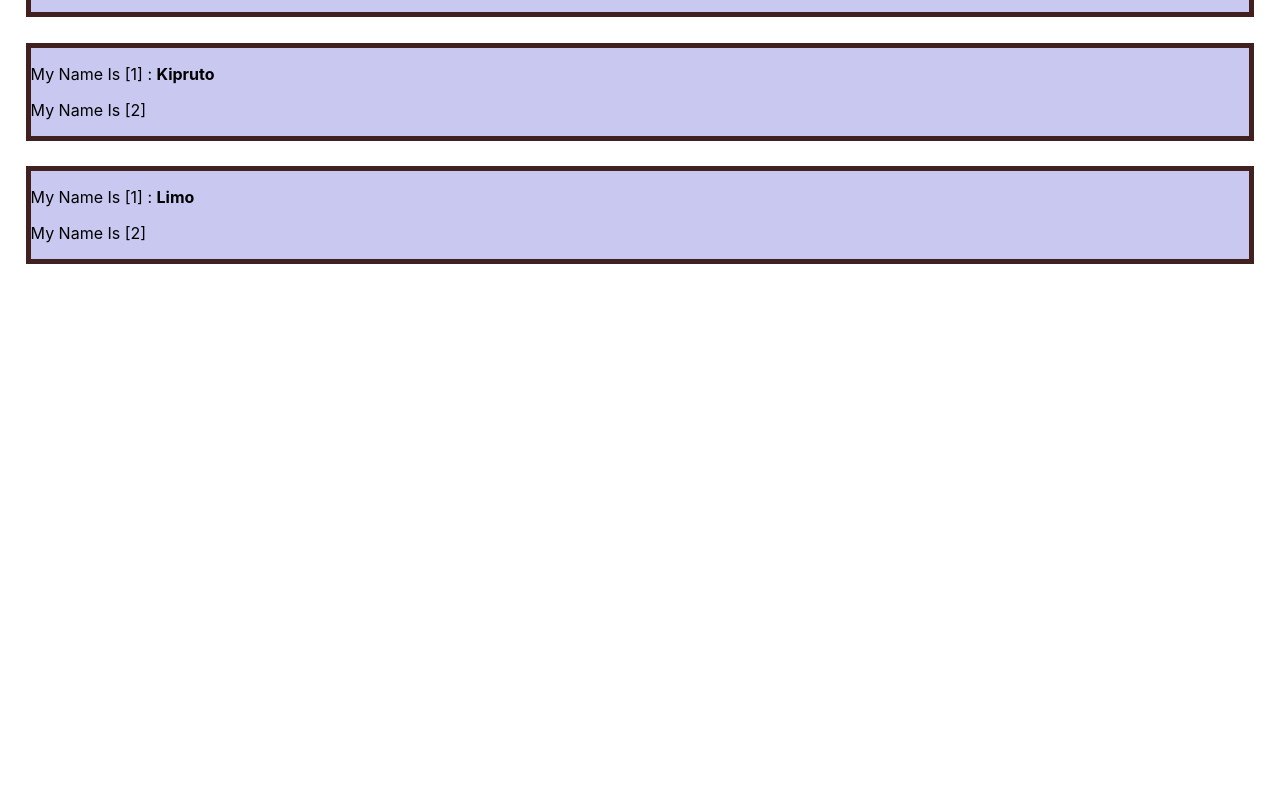
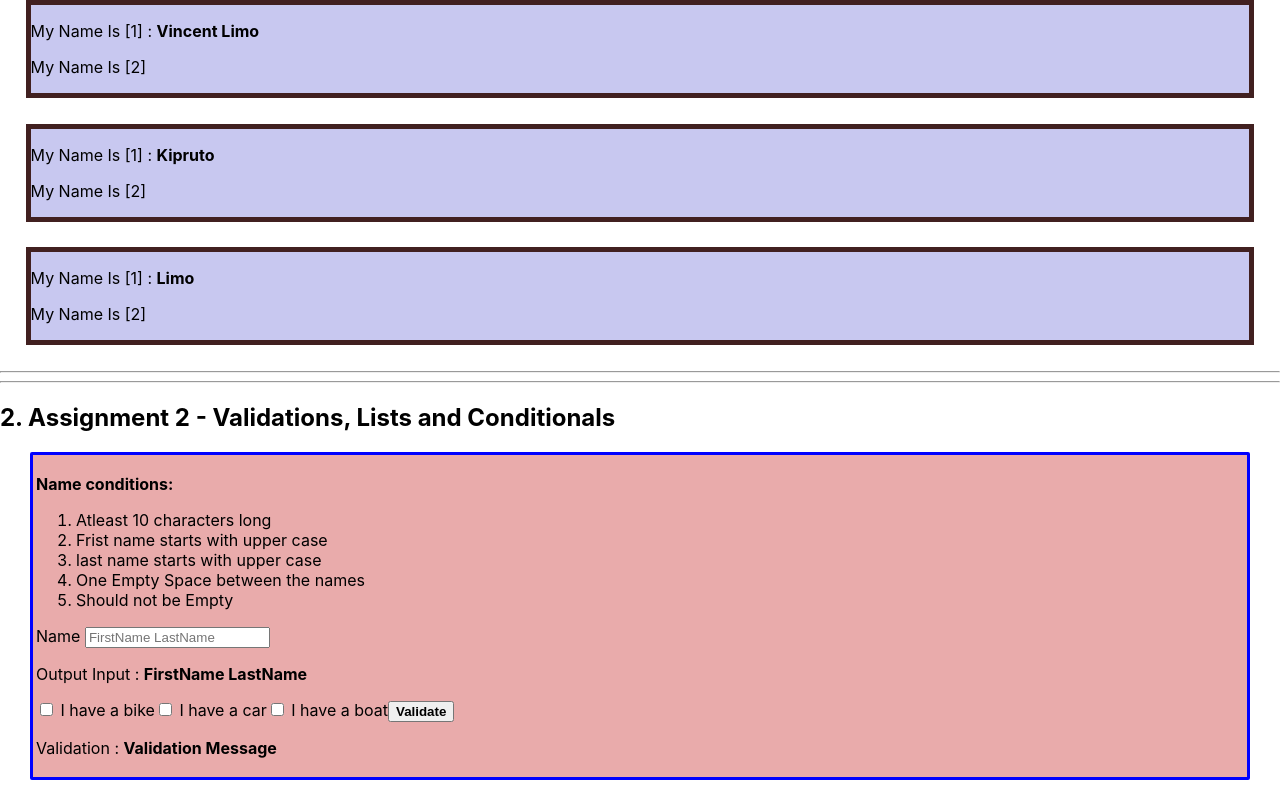
Before and after one commit to LimoVincent/React-React-Javascript-Projects, a React (Create React App) app: page / in a window 1280 px wide. Shown: the part 346-1146 px from the top of the page. Before the commit the page ends 800 px from the top, so only its background shows below. Built offline with nearby package versions, Linux system fonts and the light colour scheme.

Commit message:
Changes to assignment2 and a small outlook changes to assignment1

```diff
--- a/src/App.css
+++ b/src/App.css
@@ -9,7 +9,7 @@
   align-items: center;
   justify-content: center;
   font-size: calc(10px + 2vmin);
-  color: white;
+  color: rgb(247, 239, 239);
   height: auto;
   margin-left: inherit;
 }
--- a/src/App.js
+++ b/src/App.js
@@ -4,6 +4,8 @@ import React from 'react';
 import UserInput from './UserInput/UserInput';
 import UserOutput from './UserOutput/UserOutput';
 import './App.css';
+import Assignment2 from './Assignment2/Assignment2.js';
+
 
 class  App extends React.Component {
 
@@ -23,7 +25,9 @@ class  App extends React.Component {
       <h1><strong>Input Output App</strong></h1>
       </header>
 
-      <h1> <strong>React basics Exercises</strong> </h1>
+      <h1> <strong>React Exercises</strong> </h1>
+      <hr></hr><hr></hr><h2> <strong>1. Assignment 1 - Base Syntax</strong> </h2>
+
 
       <UserInput changed = {this.ChangeInputHandler} currentName = {this.state.StateUserName}  />
 
@@ -32,6 +36,11 @@ class  App extends React.Component {
       <UserOutput  userName = 'Kipruto'/>
 
       <UserOutput userName = 'Limo'/>
+
+
+      <hr></hr><hr></hr> <h2> <strong>2. Assignment 2 - Validations, Lists and Conditionals</strong> </h2>
+
+<Assignment2/>
     </div>
 
    );
--- /dev/null
+++ b/src/Assignment2/Assignment2.js
@@ -0,0 +1,60 @@
+import React, { Component } from 'react'
+import Validation from './Validation';
+
+ class Assignment2 extends Component {
+     constructor(props) {
+         super(props)
+
+         this.state = {
+              input : 'FirstName LastName'
+
+         }
+     }
+
+     InputCahngeHandler = (event) => {
+            this.setState({input : event.target.value});
+    };
+
+
+
+    render() {
+        const style = {
+            border: '3px solid blue',
+            margin : '20px 30px',
+            padding : '3px',
+            backgroundColor : 'rgb(233, 171, 171)',
+            borderRadius : '2px'
+        };
+        return (
+            <div  style = {style}>
+                <p><strong>Name conditions: </strong></p>
+                <ol type ="1">
+                    <li>Atleast 10 characters long</li>
+                    <li>Frist name starts with upper case</li>
+                    <li>last name starts with upper case</li>
+                    <li>One Empty Space between the names</li>
+                    <li>Should not be Empty</li>
+                </ol>
+               {/*value = {this.state.input*/}
+Name <input type ="text" onChange = {this.InputCahngeHandler} placeholder ='FirstName LastName' />
+
+<p>Output Input : <strong>{this.state.input}</strong></p>
+
+
+<input type="checkbox" id="vehicle1" name="vehicle1" value="Bike"></input>
+<label for="vehicle1"> I have a bike</label>
+
+<input type="checkbox" id="vehicle2" name="vehicle2" value="Car"></input>
+<label for="vehicle2"> I have a car</label>
+
+<input type="checkbox" id="vehicle3" name="vehicle3" value="Boat"></input>
+<label for="vehicle3"> I have a boat</label>
+
+                <button><strong>Validate</strong></button>
+                <Validation InputLength = {this.state.input.length}/>
+            </div>
+        )
+    }
+}
+
+export default Assignment2
--- /dev/null
+++ b/src/Assignment2/Validation.js
@@ -0,0 +1,14 @@
+import React from 'react'
+
+
+ const Validation = (props) => {
+     let tenCharaters = false;
+
+    return (
+        <div>
+            <p>Validation : <strong>Validation Message</strong></p>
+
+        </div>
+    )
+};
+export default Validation;
--- a/src/UserInput/UserInput.js
+++ b/src/UserInput/UserInput.js
@@ -11,7 +11,6 @@ const UserInput = (props) => {
     };
 return(
 <input style = {style} type ="text" onChange = {props.changed}  value = {props.currentName}/>);
-
 };
 
 export default UserInput;
```
Also changed, not shown: 1 other file (tests, documents, lock files or other folders).
